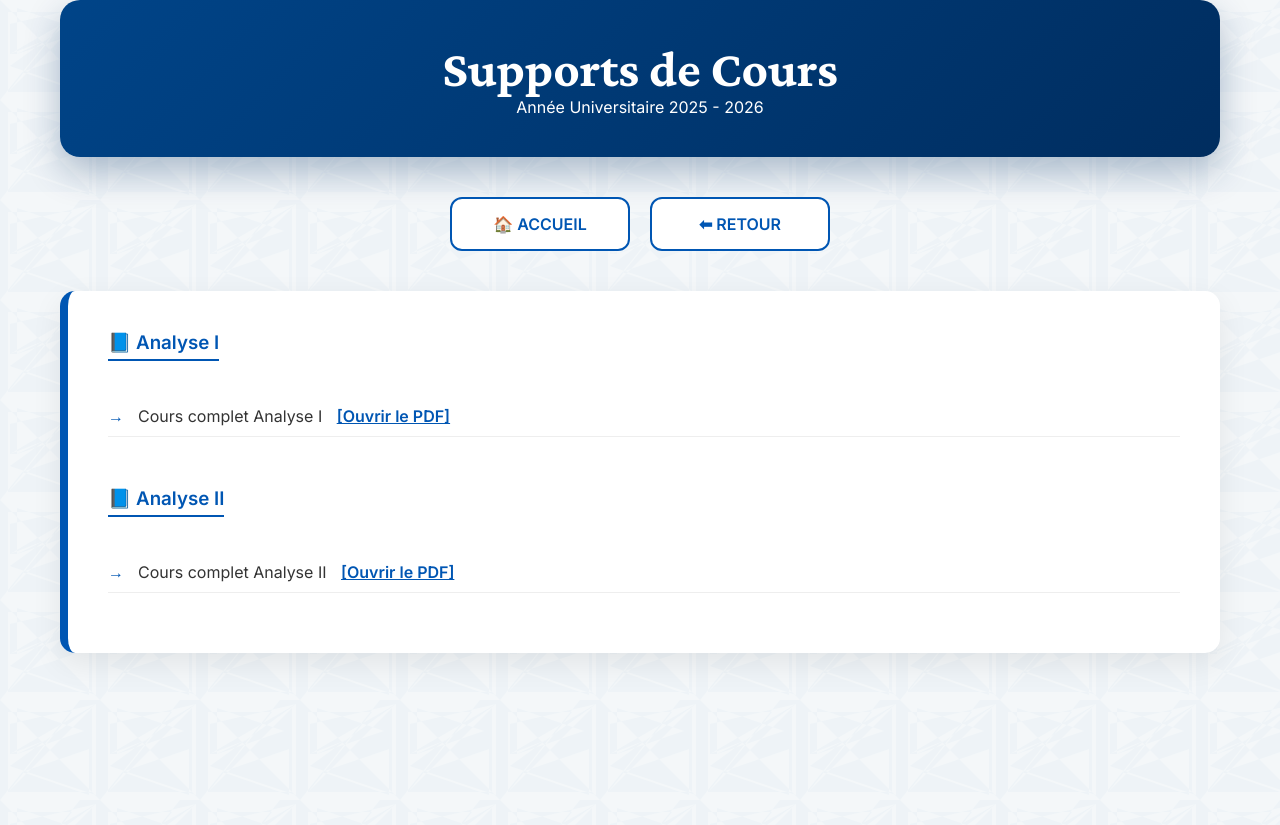
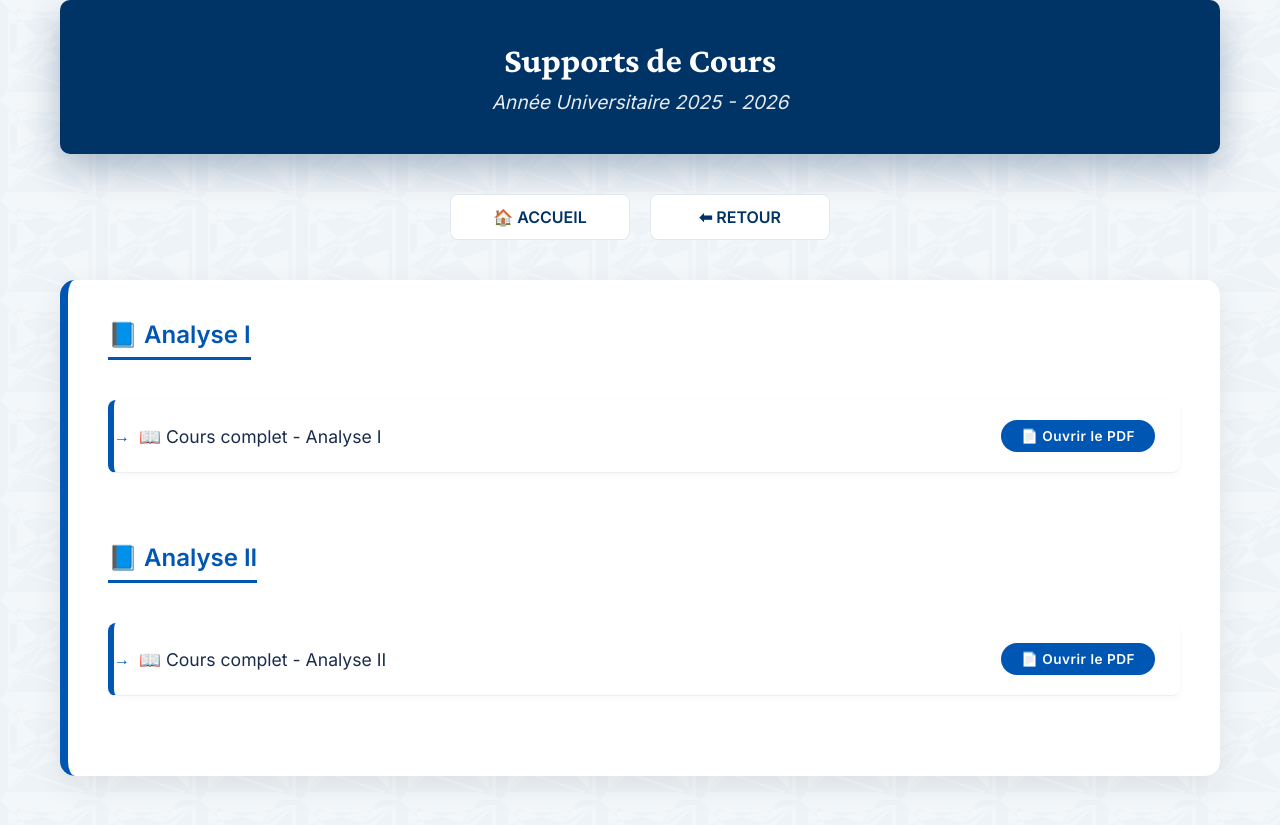
Before and after one commit to mahmoudmath/mahmoudmath.github.io, a Jekyll site: the page cours-25-26.html, which Jekyll copies as it is, in a window 1280 px wide. Shown: the top 825 px of the page. Built offline with Jekyll 4.4.1, drawn with Linux system fonts in a browser that asks for light colours.

Commit message:
Update cours-25-26.html

```diff
--- a/cours-25-26.html
+++ b/cours-25-26.html
@@ -9,9 +9,160 @@
 })(window,document,'script','dataLayer','GTM-5HG84LR9');</script>
 <!-- End Google Tag Manager -->
     <meta charset="UTF-8">
+    <meta name="viewport" content="width=device-width, initial-scale=1.0">
     <link rel="stylesheet" href="style.css">
     <link href="https://unpkg.com/aos@2.3.1/dist/aos.css" rel="stylesheet">
-    <title>Cours 2025-2026</title>
+    <title>Cours 2025-2026 - Pr. El Ahmadi</title>
+    <style>
+    /* ===== STYLE LOCAL - PAGE COURS 2025-2026 ===== */
+
+    /* EN-TÊTE BLEU + BLANC */
+    .professor-header {
+        background: #003366;
+        padding: 40px 20px;
+        border-radius: 10px;
+        margin-bottom: 30px;
+        text-align: center;
+    }
+
+    .professor-name {
+        color: white !important;
+        font-size: 2.2rem;
+        font-weight: 700;
+        margin-bottom: 10px;
+    }
+
+    .professor-title {
+        color: white !important;
+        font-size: 1.2rem;
+        font-style: italic;
+        opacity: 0.9;
+    }
+
+    /* BOUTONS NAVIGATION */
+    .academic-nav {
+        display: flex;
+        gap: 20px;
+        justify-content: center;
+        margin-bottom: 40px;
+    }
+
+    .nav-card {
+        background: white;
+        color: #003366;
+        padding: 12px 25px;
+        border-radius: 8px;
+        text-decoration: none;
+        font-weight: 600;
+        border: 1px solid #e0e7ef;
+        transition: all 0.3s ease;
+    }
+
+    .nav-card:hover {
+        background: #f0f7ff;
+        border-color: #003366;
+        transform: translateY(-2px);
+    }
+
+    /* TITRES DES MATIÈRES */
+    h3 {
+        font-size: 1.5rem;
+        font-weight: 700;
+        margin-bottom: 20px;
+        padding-bottom: 8px;
+        display: inline-block;
+        border-bottom-width: 3px !important;
+    }
+
+    /* LISTE DES COURS */
+    .resource-list {
+        list-style: none;
+        padding: 0;
+        margin-bottom: 40px;
+    }
+
+    .resource-list li {
+        background: white;
+        padding: 20px 25px;
+        margin-bottom: 12px;
+        border-radius: 8px;
+        border-left: 6px solid #0056b3;
+        box-shadow: 0 2px 6px rgba(0,0,0,0.03);
+        display: flex;
+        align-items: center;
+        justify-content: space-between;
+        transition: all 0.2s;
+    }
+
+    .resource-list li:hover {
+        background: #f0f7ff;
+        box-shadow: 0 4px 10px rgba(0,51,102,0.08);
+    }
+
+    /* TITRE DU COURS */
+    .resource-list li span {
+        font-size: 1.1rem;
+        font-weight: 500;
+        color: #1a2b4c;
+        display: flex;
+        align-items: center;
+        gap: 10px;
+    }
+
+    /* BADGE PDF - BLEU POUR COURS */
+    .resource-list li a {
+        background: #0056b3;
+        color: white !important;
+        padding: 8px 20px;
+        border-radius: 30px;
+        text-decoration: none;
+        font-size: 0.85rem;
+        font-weight: 600;
+        letter-spacing: 0.5px;
+        transition: all 0.2s;
+        border: none;
+    }
+
+    .resource-list li a:hover {
+        background: #003d80;
+        transform: scale(1.05);
+    }
+
+    /* RESPONSIVE */
+    @media (max-width: 768px) {
+        .professor-name {
+            font-size: 1.8rem;
+        }
+
+        .professor-title {
+            font-size: 1rem;
+        }
+
+        .academic-nav {
+            flex-direction: column;
+            align-items: center;
+        }
+
+        .nav-card {
+            width: 80%;
+            text-align: center;
+        }
+
+        .resource-list li {
+            flex-direction: column;
+            align-items: flex-start;
+            gap: 15px;
+        }
+
+        .resource-list li a {
+            align-self: flex-start;
+        }
+
+        h3 {
+            font-size: 1.3rem;
+        }
+    }
+    </style>
 </head>
 <body>
     <!-- Google Tag Manager (noscript) -->
@@ -32,14 +183,20 @@
         </nav>
 
         <section class="presentation" data-aos="fade-up">
-            <h3 style="color: #0056b3; margin-bottom: 15px; border-bottom: 2px solid #0056b3; display: inline-block; padding-bottom: 5px;">📘 Analyse I</h3>
+            <h3 style="color: #0056b3; border-bottom: 3px solid #0056b3;">📘 Analyse I</h3>
             <ul class="resource-list">
-                <li>Cours complet Analyse I <a href="assets/pdf/Cours-analyse-1.pdf" target="_blank" style="color:#0056b3; font-weight:bold; margin-left: 10px;">[Ouvrir le PDF]</a></li>
+                <li>
+                    <span>📖 Cours complet - Analyse I</span>
+                    <a href="assets/pdf/Cours-analyse-1.pdf" target="_blank">📄 Ouvrir le PDF</a>
+                </li>
             </ul>
 
-            <h3 style="color: #0056b3; margin-top:30px; margin-bottom: 15px; border-bottom: 2px solid #0056b3; display: inline-block; padding-bottom: 5px;">📘 Analyse II</h3>
+            <h3 style="color: #0056b3; margin-top: 30px; border-bottom: 3px solid #0056b3;">📘 Analyse II</h3>
             <ul class="resource-list">
-                <li>Cours complet Analyse II <a href="assets/pdf/Cours-analyse2.pdf" target="_blank" style="color:#0056b3; font-weight:bold; margin-left: 10px;">[Ouvrir le PDF]</a></li>
+                <li>
+                    <span>📖 Cours complet - Analyse II</span>
+                    <a href="assets/pdf/Cours-analyse2.pdf" target="_blank">📄 Ouvrir le PDF</a>
+                </li>
             </ul>
         </section>
     </div>
```
